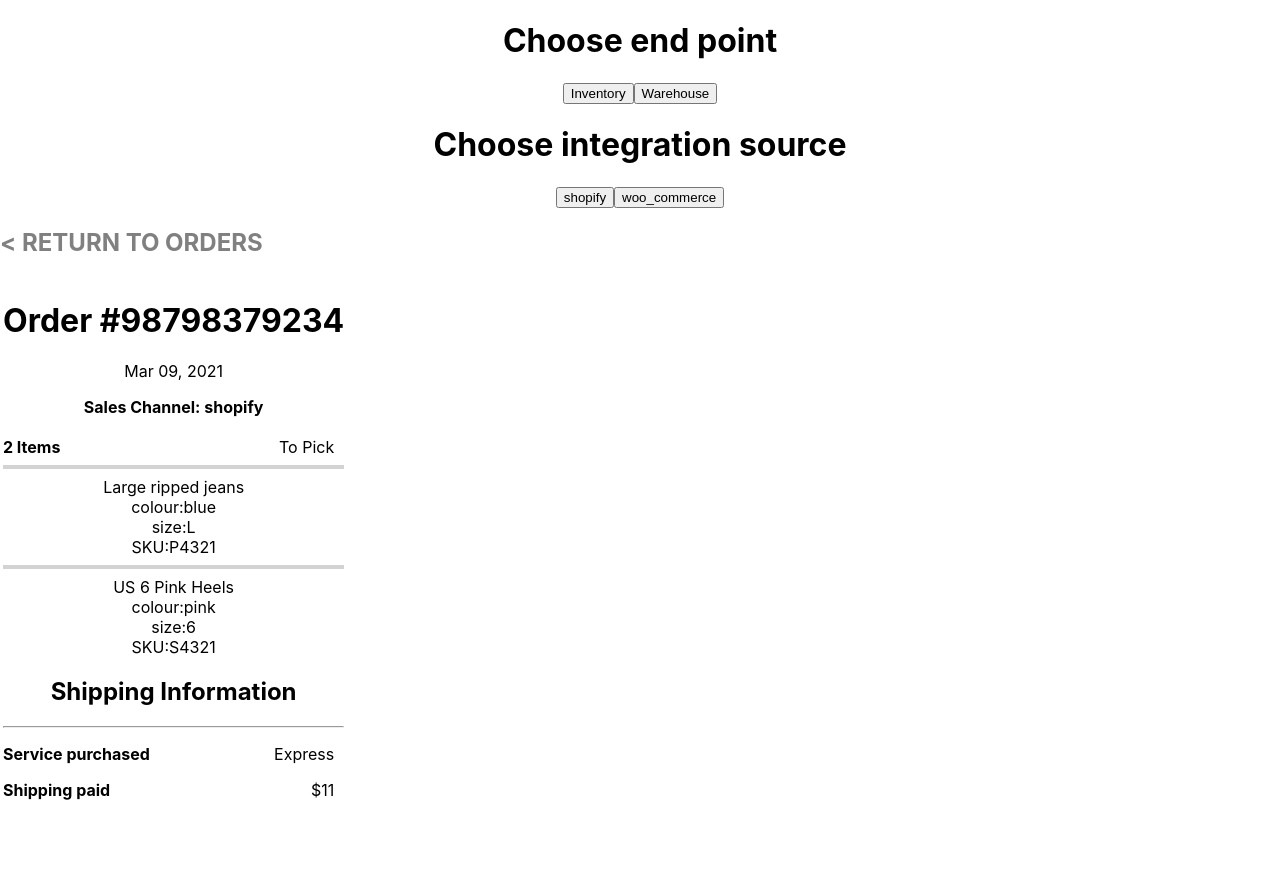
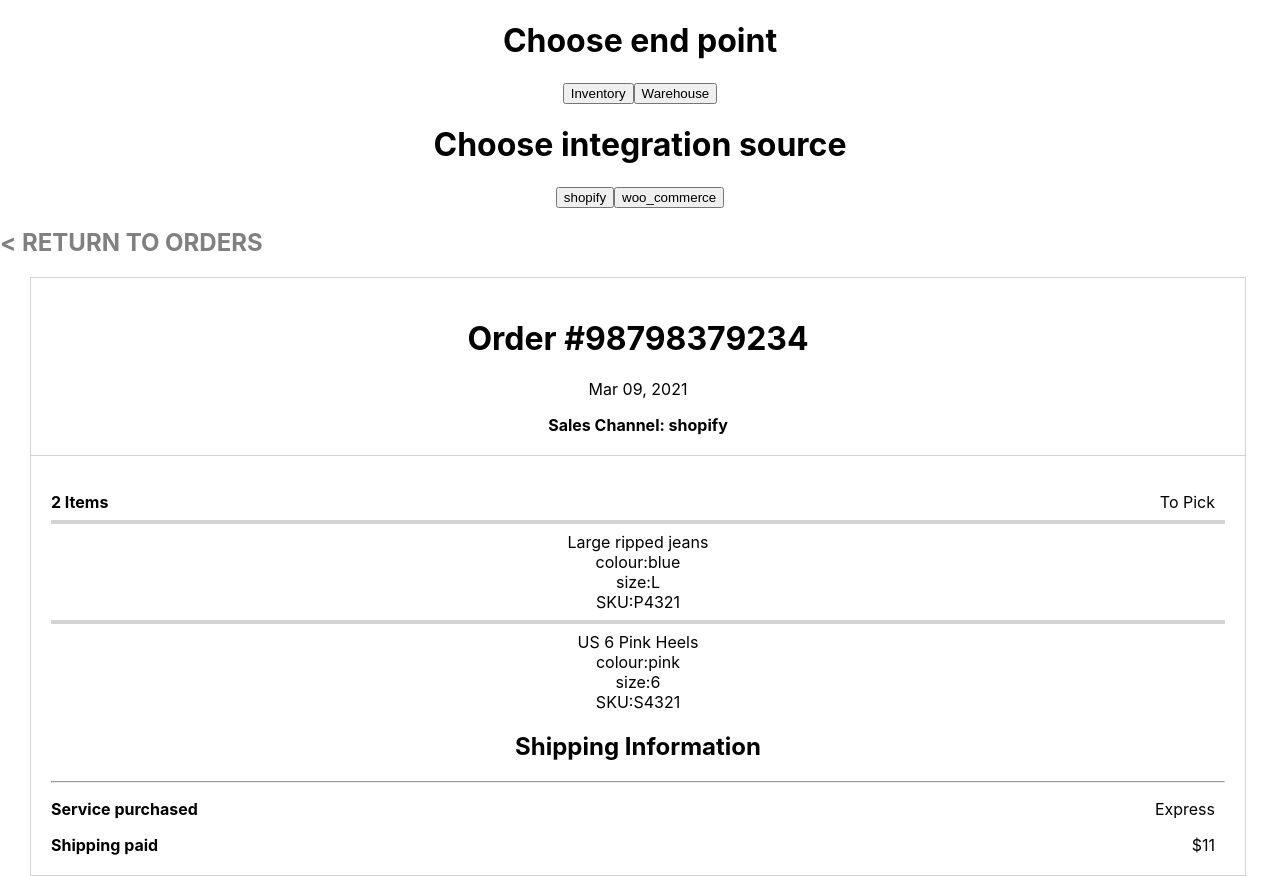
Before and after one commit to AlbertAus/skutopia, a React (Create React App) app: page / in a window 1280 px wide. Before the commit the page ends 803 px from the top, so only its background shows below. Built offline with nearby package versions, Linux system fonts and the light colour scheme.

Commit message:
feat: add style for table

```diff
--- a/src/styles/Styles.css
+++ b/src/styles/Styles.css
@@ -1,5 +1,6 @@
-.Order-Info {
-  text-align: left;
+table,
+th,
+td {
   border: 1px solid lightgray;
   width: 95%;
   margin-left: 30px;
```
